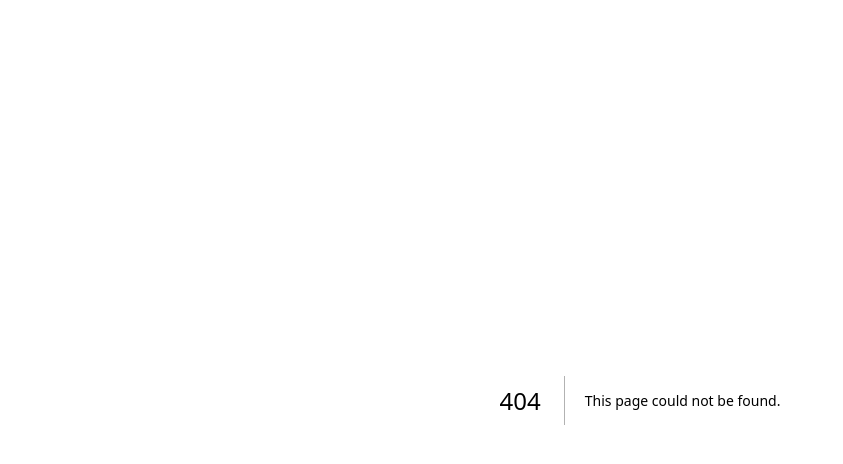
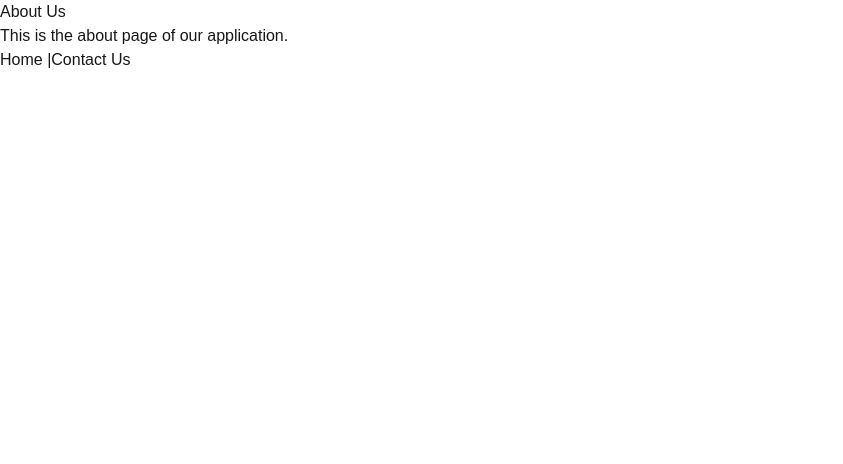
Before and after one commit to bgsirwn/fockus, a Next.js app: page /about in a window 1280 px wide. Before the commit this address had no page. Shown: the top 464 px of the page, without its empty margins (0-843 px from the left). Built offline with nearby package versions, Linux system fonts and the light colour scheme.

Commit message:
feat: create Home, About, and Contact pages with navigation links

```diff
--- /dev/null
+++ b/src/app/about/page.tsx
@@ -0,0 +1,14 @@
+import Link from "next/link";
+
+export default function About() {
+  return (
+    <div>
+      <h1>About Us</h1>
+      <p>This is the about page of our application.</p>
+      <nav>
+        <Link href="/">Home</Link> |
+        <Link href="/contact">Contact Us</Link>
+      </nav>
+    </div>
+  );
+}
--- /dev/null
+++ b/src/app/contact/page.tsx
@@ -0,0 +1,17 @@
+import Link from "next/link";
+
+export default function About() {
+  return (
+    <div>
+      <h1>Contact</h1>
+      <div>
+        <input type="text" />
+        <button>OK</button>
+      </div>
+      <nav>
+        <Link href="/">Home</Link> |
+        <Link href="/contact">Contact Us</Link>
+      </nav>
+    </div>
+  );
+}
--- a/src/app/page.tsx
+++ b/src/app/page.tsx
@@ -1,11 +1,14 @@
-import Image from "next/image";
+import Link from "next/link";
 
 export default function Home() {
   return (
-    <main className="flex min-h-screen flex-col items-center justify-between p-24">
-      <div className="z-10 w-full max-w-5xl items-center justify-between font-mono text-sm lg:flex" >
-        <p>Hello World</p>
-      </div>
-    </main>
+    <div>
+      <h1>Selamat Datang di Home!</h1>
+      <p>Ini adalah halaman beranda kami.</p>
+      <nav>
+        <a href="/about">Tentang Kami</a> |
+        <a href="/contact">Hubungi Kami</a>
+      </nav>
+    </div>
   );
 }
```
